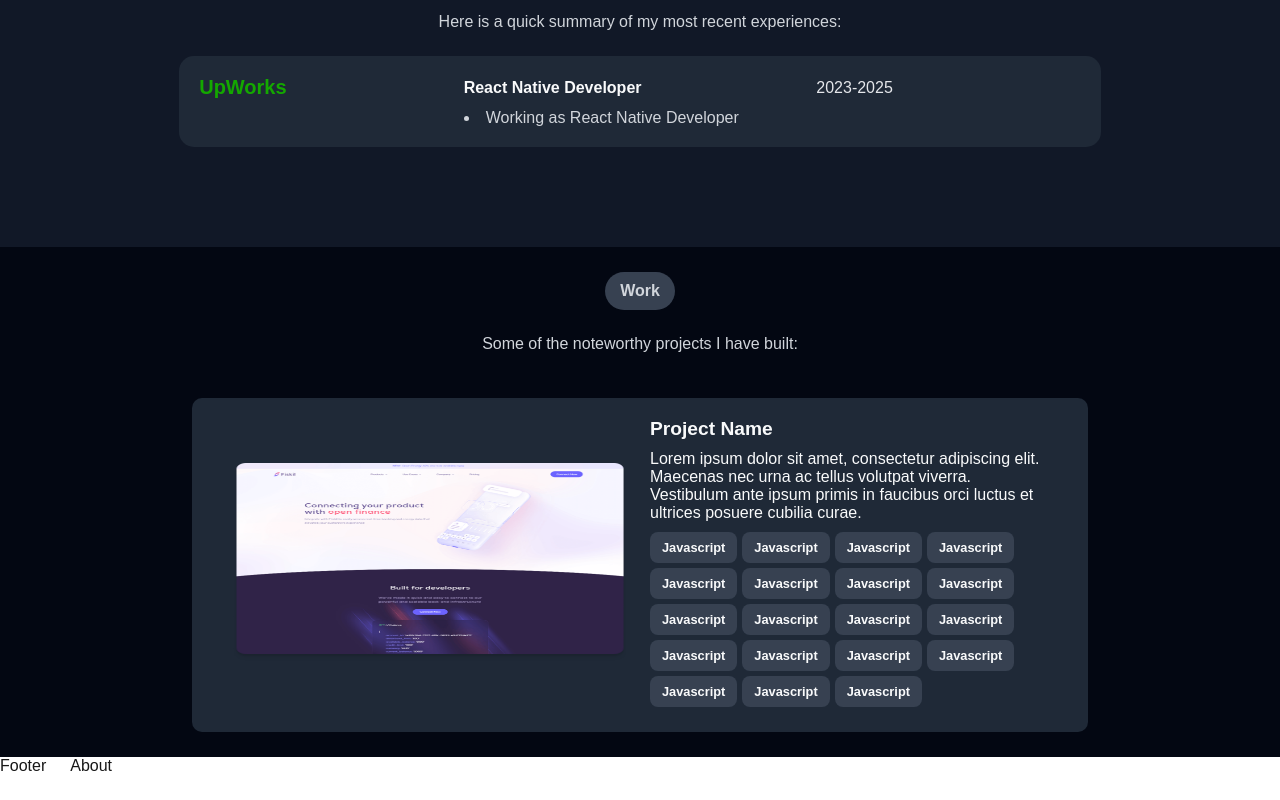
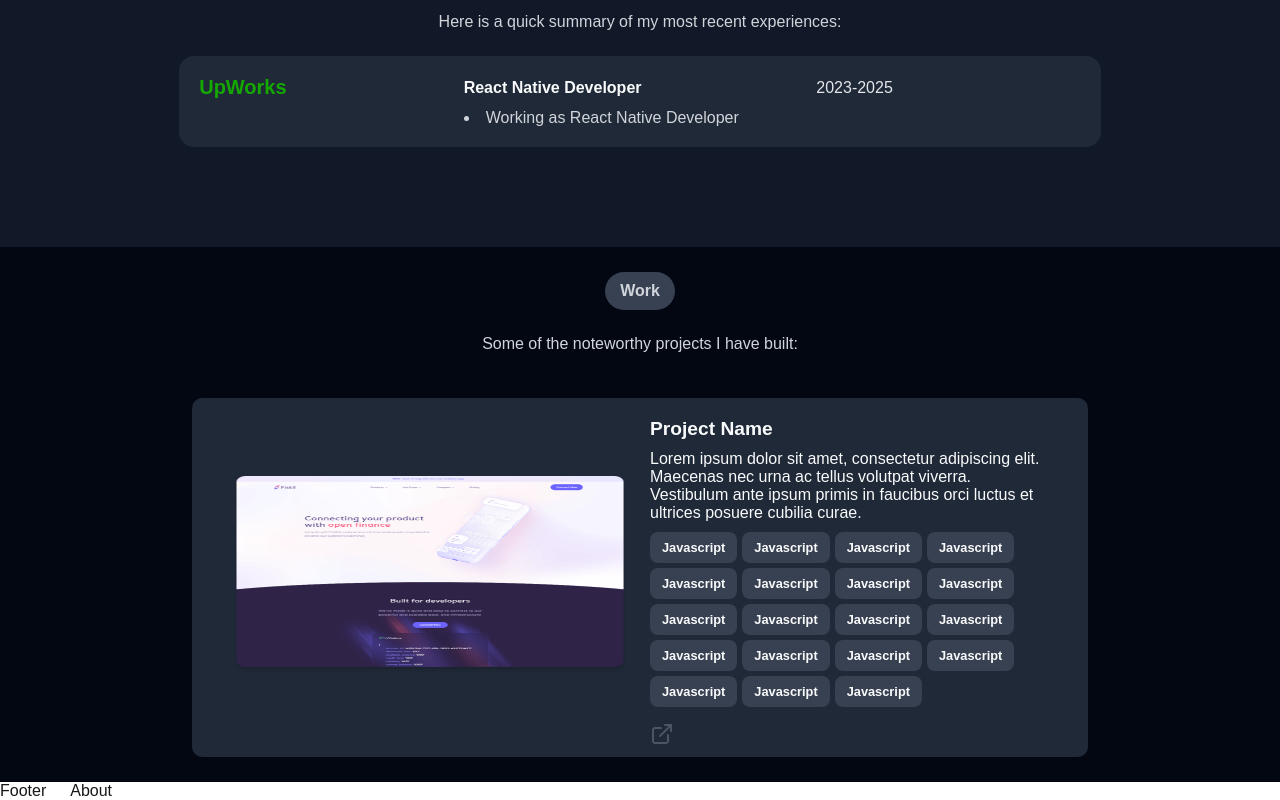
Before and after one commit to saurabhkara/portfolio2025, a Next.js app: page / in a window 1280 px wide. Shown: the part 1147-1947 px from the top of the page. Before the commit the page ends 1922 px from the top, so only its background shows below. Built offline with nearby package versions, Linux system fonts and the light colour scheme.

Commit message:
project link

```diff
--- a/src/component/ProjectCard.tsx
+++ b/src/component/ProjectCard.tsx
@@ -17,26 +17,33 @@ export default function ProjectCard() {
             <div className={styles.projectCardDescr}>
                 <p className={styles.projectName}>Project Name</p>
                 <p className={styles.prejectDesc}>Lorem ipsum dolor sit amet, consectetur adipiscing elit. Maecenas nec urna ac tellus volutpat viverra. Vestibulum ante ipsum primis in faucibus orci luctus et ultrices posuere cubilia curae.</p>
-            <TechTag  label='Javascript'/>
-            <TechTag  label='Javascript'/>
-            <TechTag  label='Javascript'/>
-            <TechTag  label='Javascript'/>
-            <TechTag  label='Javascript'/>
-            <TechTag  label='Javascript'/>
-            <TechTag  label='Javascript'/>
-            <TechTag  label='Javascript'/>
-            <TechTag  label='Javascript'/>
-            <TechTag  label='Javascript'/>
-            <TechTag  label='Javascript'/>
-            <TechTag  label='Javascript'/>
-            <TechTag  label='Javascript'/>
-            <TechTag  label='Javascript'/>
-            <TechTag  label='Javascript'/>
-            <TechTag  label='Javascript'/>
-            <TechTag  label='Javascript'/>
-            <TechTag  label='Javascript'/>
-            <TechTag  label='Javascript'/>
+                <TechTag label='Javascript' />
+                <TechTag label='Javascript' />
+                <TechTag label='Javascript' />
+                <TechTag label='Javascript' />
+                <TechTag label='Javascript' />
+                <TechTag label='Javascript' />
+                <TechTag label='Javascript' />
+                <TechTag label='Javascript' />
+                <TechTag label='Javascript' />
+                <TechTag label='Javascript' />
+                <TechTag label='Javascript' />
+                <TechTag label='Javascript' />
+                <TechTag label='Javascript' />
+                <TechTag label='Javascript' />
+                <TechTag label='Javascript' />
+                <TechTag label='Javascript' />
+                <TechTag label='Javascript' />
+                <TechTag label='Javascript' />
+                <TechTag label='Javascript' />
+                <div className={styles.repoLinkContainer} onClick={()=>window.open('https://github.com/saurabhkara')}>
+                    <svg width="24" height="24" viewBox="0 0 24 24" fill="none" xmlns="http://www.w3.org/2000/svg">
+                        <path d="M18 13V19C18 19.5304 17.7893 20.0391 17.4142 20.4142C17.0391 20.7893 16.5304 21 16 21H5C4.46957 21 3.96086 20.7893 3.58579 20.4142C3.21071 20.0391 3 19.5304 3 19V8C3 7.46957 3.21071 6.96086 3.58579 6.58579C3.96086 6.21071 4.46957 6 5 6H11" stroke="#4B5563" strokeWidth="2" strokeLinecap="round" strokeLinejoin="round" />
+                        <path d="M15 3H21V9" stroke="#4B5563" strokeWidth="2" strokeLinecap="round" strokeLinejoin="round" />
+                        <path d="M10 14L21 3" stroke="#4B5563" strokeWidth="2" strokeLinecap="round" strokeLinejoin="round" />
+                    </svg>
 
+                </div>
 
             </div>
         </div>
--- a/src/component/projectSection.module.css
+++ b/src/component/projectSection.module.css
@@ -71,6 +71,11 @@
     color:#F9FAFB;
     font-weight: 700;
 }
+.repoLinkContainer{
+    margin-top: 10px;
+    height: 15px;
+    width: 15px;
+}
 
 @media (max-width: 620px) {
     .projectCard{
```
Lines whose indentation alone changed are shown as unchanged.
